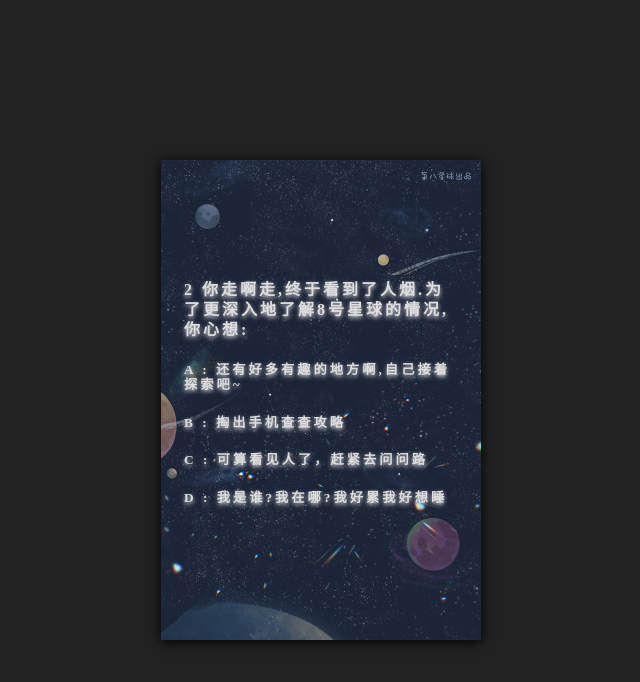
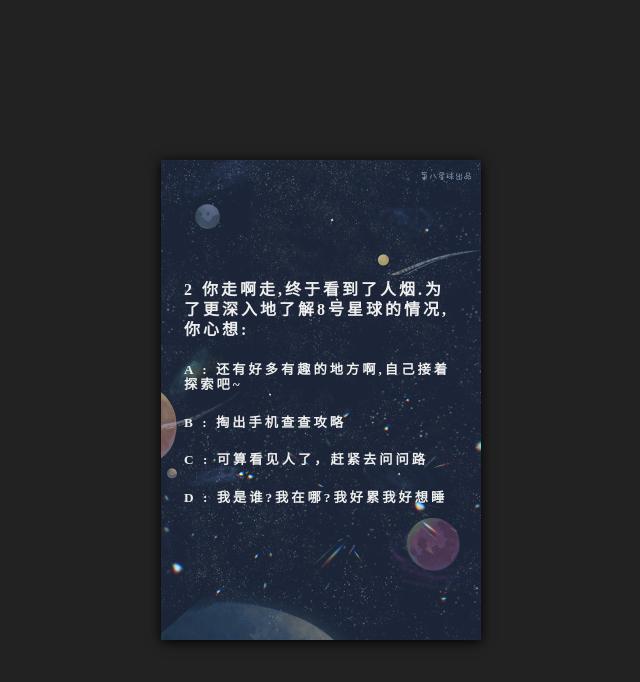
Before and after one commit to AnCoSONG/TECPositionTestPage, a Vue app: page /#/ in a window 1280 px wide. Shown: the top 682 px of the page, without its empty margins (319-959 px from the left). Built offline with nearby package versions, Linux system fonts and the light colour scheme; a web font is replaced by a local one.

Commit message:
fix: 🐛 adjust qbox text

```diff
--- a/src/components/VPQBox.vue
+++ b/src/components/VPQBox.vue
@@ -60,10 +60,10 @@ export default {
   background-size: contain;
   background-repeat: no-repeat;
   background-position: center center;
-  color: #ddd;
+  color: #eee;
   box-sizing: border-box;
   padding: 0px 20px;
-  text-shadow: 0 2px 4px;
+  // text-shadow: 0 2px 4px;
   font-family: FZKTJ;
 
   .qtext {
```
Also changed, not shown: 1 other file (tests, documents, lock files or other folders).
